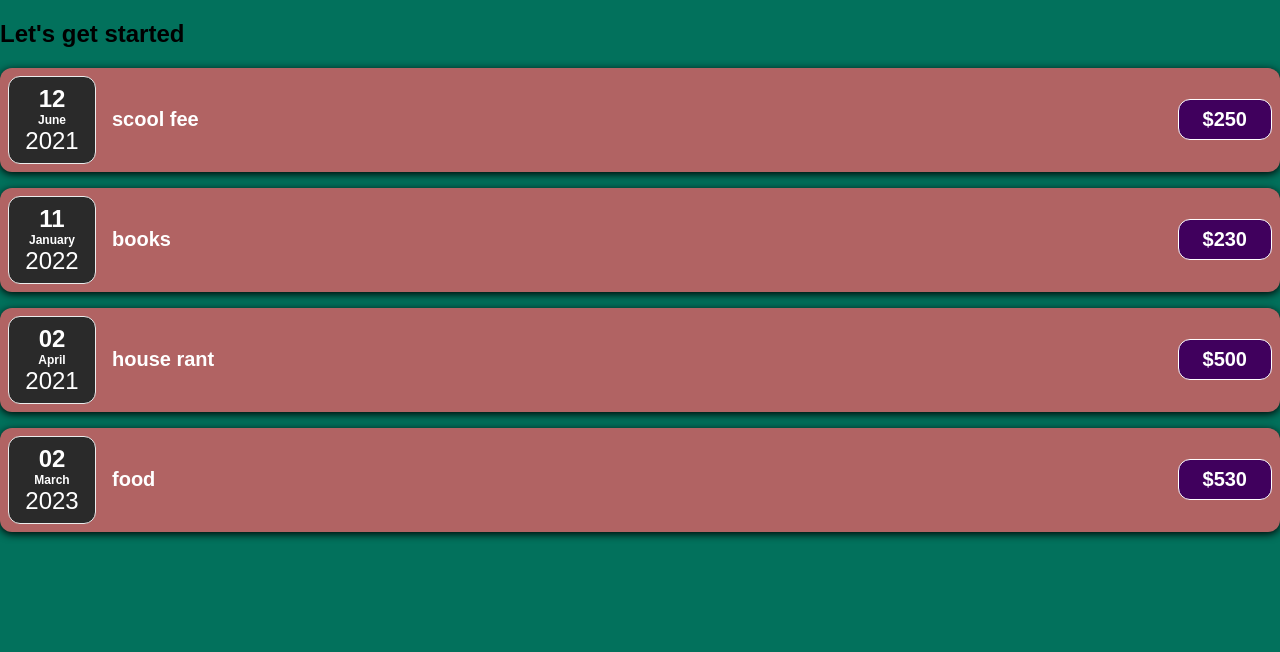
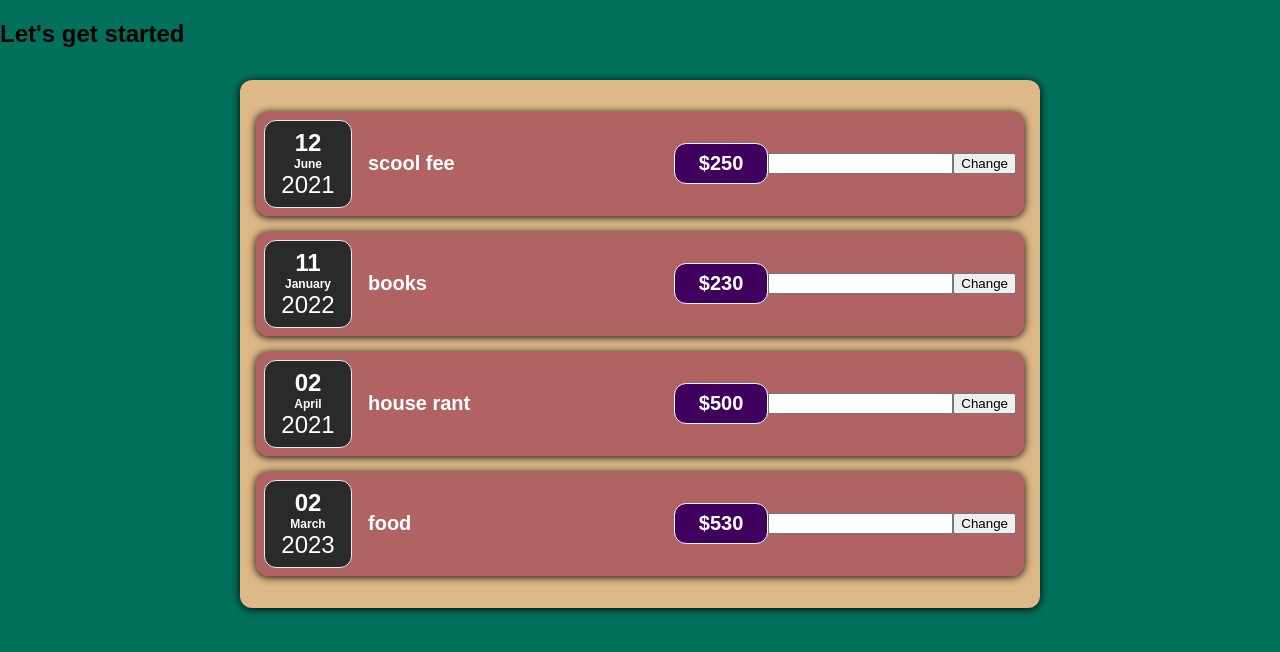
Before and after one commit to pawan1816/expence_tracker, a React (Create React App) app in the folder expence_tracker/: page / in a window 1280 px wide. Shown: the top 652 px of the page. Built offline with nearby package versions, Linux system fonts and the light colour scheme.

Commit message:
Handle Input in React

```diff
--- a/expence_tracker/src/App.js
+++ b/expence_tracker/src/App.js
@@ -1,11 +1,12 @@
-import Exp from "./component/Exp";
+import React from 'react';
+import Exp from "./component/Expenses/Exp";
 
 function App(){
-  const expenses =[
+  let expenses =[
     {
       id:'e1',
       title: 'scool fee',
-      amount:250,
+      amount: 250,
       date: new Date(2021, 5, 12)
     },
     {
--- a/expence_tracker/src/component/Expence.js
+++ /dev/null
@@ -1,15 +0,0 @@
-import './Expence.css';
-import ExpenseDate from "./ExpenseDate";
-
-function Expence(props){
-    return (
-        <div className='expence-item'>
-            <ExpenseDate date={props.date} />
-            <div className='expence-item__description'>
-                <h2>{ props.title }</h2>
-                <div className='expence-item__price'>${ props.amount }</div>
-            </div>
-        </div>
-    );
-}
-export default Expence;
--- /dev/null
+++ b/expence_tracker/src/component/Expenses/Exp.css
@@ -0,0 +1,8 @@
+.expenses{
+    padding: 1rem;
+    background-color: burlywood;
+    margin: 2rem auto;
+    max-width: 50rem;
+    border-radius: 12px;
+    box-shadow: 0 1px 8px  rgba(0,0,0,0.25);
+}
--- a/expence_tracker/src/component/Exp.js
+++ b/expence_tracker/src/component/Expenses/Exp.js
@@ -1,11 +1,12 @@
-import './Expences.css';
+import React from 'react';
+import './Exp.css';
 
-import Expence from "./Expence"
+import Expence from "./Expence";
+import Card from "../UI/Card";
 function Exp(props){
     return (
-            <div>
+            <Card className="expenses">
                 { props.item.map((a)=>(
-                //<p>hi</p>
                    <Expence date={a.date} title={a.title} amount={a.amount}/>
                 ))}
             {/* <Expence
@@ -17,14 +18,15 @@ function Exp(props){
                title={ props.item[1].title }
                amount={ props.item[1].amount }/>
             <Expence
-               date={ props.itemprops.item[2].date }
+            date={ props.itemprops.item[2].date }
                title={ props.item[2].title }
-               amount={ props.item[2].amount }/>
+               amount={ props.item[2].amount }>
             <Expence
-              date={ props.item[3].date }
+             date={ props.item[3].date }
               title={ props.item[3].title }
-              amount={ props.item[3].amount }/> */}
-        </div>
+              amount={ props.item[3].amount }/>
+            </Expence> */}
+        </Card>
     );
 }
 export default Exp;
--- a/expence_tracker/src/component/Expence.css
+++ b/expence_tracker/src/component/Expenses/Expence.css
@@ -2,10 +2,8 @@
     display: flex;
     justify-content: space-between;
     align-items: center;
-    box-shadow: 0 2px 8px rgba(0,0,0,25);
     padding: 0.5rem;
     margin: 1rem 0;
-    border-radius: 12px;
     background-color: #b16363;
 }
 .expence-item__description{
--- /dev/null
+++ b/expence_tracker/src/component/Expenses/Expence.js
@@ -0,0 +1,26 @@
+import React,{useState} from 'react';
+import './Expence.css';
+import ExpenseDate from "./ExpenseDate";
+import Card from '../UI/Card';
+function Expence(props){
+    const [newtitle,setNewTitle]=useState("");
+    const [title,setTitle]=useState(props.title);
+    const clickHandler = () =>{
+         setTitle(newtitle);
+    }
+    const changeHandler = (event) =>{
+        setNewTitle(event.target.value);
+    }
+    return (
+        <Card className='expence-item'>
+            <ExpenseDate date={props.date} />
+            <div className='expence-item__description'>
+                <h2>{ title }</h2>
+                <div className='expence-item__price'>${ props.amount }</div>
+            </div>
+            <input type="text" value={newtitle} onChange={changeHandler}/>
+            <button onClick={clickHandler}>Change</button>
+        </Card>
+    );
+}
+export default Expence;
--- a/expence_tracker/src/component/ExpenseDate.js
+++ b/expence_tracker/src/component/Expenses/ExpenseDate.js
@@ -1,3 +1,4 @@
+import React from 'react';
 import './ExpenseDate.css';
 
 function ExpenseDate(props){
--- /dev/null
+++ b/expence_tracker/src/component/UI/Card.css
@@ -0,0 +1,4 @@
+.card{
+    border-radius: 12px;
+    box-shadow: 0 1px 8px  rgba(0,0,0,25);
+}
--- /dev/null
+++ b/expence_tracker/src/component/UI/Card.js
@@ -0,0 +1,9 @@
+import React from 'react';
+
+import './Card.css';
+
+function Card(props){
+    const classes='card ' + props.className;
+    return <div className={classes}> {props.children}</div>
+}
+export default Card;
```
Also changed, not shown: expence_tracker/src/component/Expences.css (deleted), expence_tracker/src/component/Expenses/ExpenseDate.css (renamed from expence_tracker/src/component/ExpenseDate.css).
